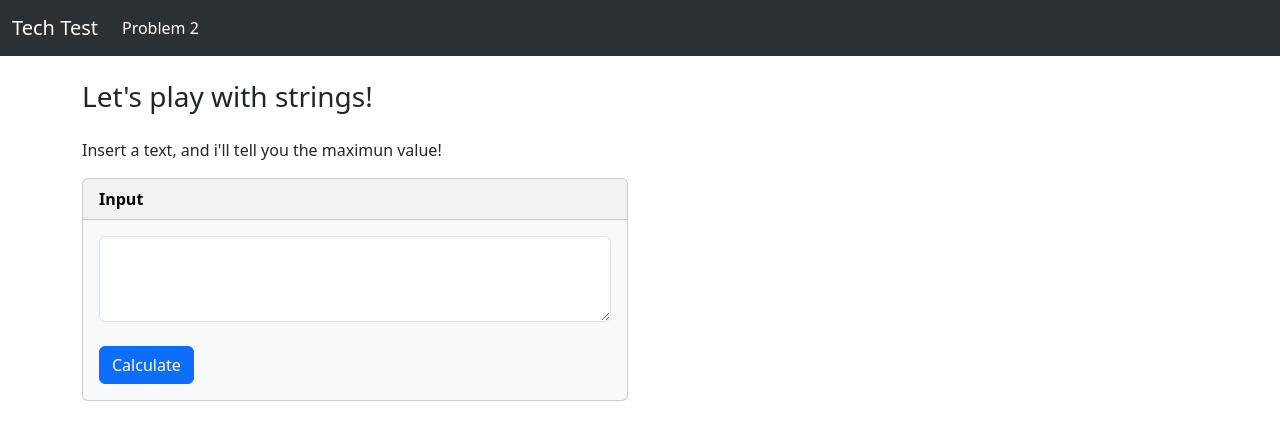
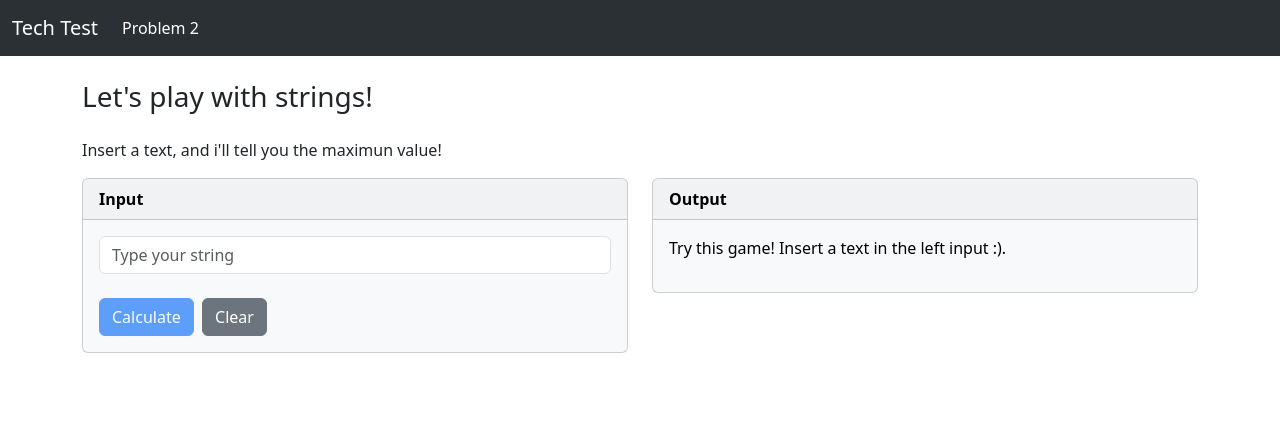
Before and after one commit to alemurillo104/test-frontend, an Angular app: page /problem-2 in a window 1280 px wide. Shown: the top 440 px of the page. Built offline with nearby package versions, Linux system fonts and the light colour scheme.

Commit message:
updating with structure v2

```diff
--- /dev/null
+++ b/src/app/core/utils/enums/status.enum.ts
@@ -0,0 +1,7 @@
+
+export enum StatusResponse {
+    initial,
+    success,
+    loading,
+    error,
+}
--- a/src/app/pages/problem-two/components/problem-two/problem-two.component.html
+++ b/src/app/pages/problem-two/components/problem-two/problem-two.component.html
@@ -13,31 +13,47 @@
                 <div class="card text-bg-light">
                     <div class="card-header"><strong>Input</strong></div>
                     <div class="card-body">
-                        <textarea class="form-control" [formControl]="stringField" id="exampleFormControlTextarea1" rows="3"></textarea>
+                        <!-- <textarea class="form-control" [formControl]="stringField" id="exampleFormControlTextarea1" rows="1"></textarea> -->
+                        <input class="form-control" [formControl]="stringField" (ngModelChange)="onInputChange()" type="text" placeholder="Type your string" aria-label="default input example">
                         <br>
-                        <button type="button" class="btn btn-primary" (click)="calculate()">Calculate</button>
+                        <button [disabled]="this.stringField.value == '' || this.statusResponse == StatusResponse.loading" type="button" class="btn btn-primary" (click)="calculate()">Calculate</button>&nbsp;
+                        <button [disabled]="this.statusResponse == StatusResponse.loading" type="button" class="btn btn-secondary" (click)="clear()">Clear</button>
                     </div>
                 </div>
             </div>
         </div>
         <div class="col col-sm-12 col-md-6">
-            <div *ngIf="this.response.ok" class="card text-bg-light" >
+            <div class="card text-bg-light">
                 <div class="card-header"><strong>Output</strong></div>
                 <div class="card-body">
+                    <p *ngIf="this.statusResponse == StatusResponse.initial">Try this game! Insert a text in the left
+                        input :).</p>
+                    <div class="container text-center" *ngIf="this.statusResponse == StatusResponse.loading">
+                        <p class="text-start">Please wait a little, we're calculating...</p>
+                        <div class="spinner-border text-primary" role="status">
+                            <span class="visually-hidden">Loading...</span>
+                        </div>
+                    </div>
+
+                    <ng-container *ngIf="this.statusResponse == StatusResponse.success">
+                        <p>Great! Your typed string was : <strong>{{ this.actualString }}</strong></p>
                         <p>We calculated and got the following result:</p>
                         <h5 class="card-title">Max value : {{ response.data.max }}</h5>
                         <p style="margin-top: 1em;">
-                        <button class="btn btn-primary" type="button" data-bs-toggle="collapse" data-bs-target="#collapseExample" aria-expanded="false" aria-controls="collapseExample">
+                            <button class="btn btn-primary" type="button" data-bs-toggle="collapse"
+                                data-bs-target="#collapseExample" aria-expanded="false" aria-controls="collapseExample">
                                 View details
                             </button>
                         </p>
-                    <div class="collapse" id="collapseExample" >
+                        <div class="collapse" id="collapseExample">
                             <div class="card card-body" style="max-height: 5rem; overflow-y: auto;">
                                 <p *ngFor="let ele of this.response.data.list">
                                     f('{{ ele.substring }}') = {{ ele.value }} <br>
                                 </p>
                             </div>
                         </div>
+                    </ng-container>
+
                 </div>
             </div>
         </div>
--- a/src/app/pages/problem-two/components/problem-two/problem-two.component.ts
+++ b/src/app/pages/problem-two/components/problem-two/problem-two.component.ts
@@ -3,6 +3,7 @@ import { FormControl } from '@angular/forms';
 
 import { ClientResponse } from './../../../../core/models/client.response.model';
 import { ProblemTwoService } from './../../../../core/services/problem-two.service';
+import { StatusResponse } from '../../../../core/utils/enums/status.enum';
 
 @Component({
   selector: 'app-problem-two',
@@ -15,6 +16,9 @@ export class ProblemTwoComponent implements OnInit {
   ) { }
 
   stringField = new FormControl('');
+  StatusResponse = StatusResponse;
+  statusResponse: StatusResponse = StatusResponse.initial;
+  actualString : string = '';
   response: ClientResponse = { ok: false, data: { max: 0, list: [] } };
 
   ngOnInit(): void {
@@ -24,16 +28,30 @@ export class ProblemTwoComponent implements OnInit {
 
   calculate() {
     if (this.stringField != null && this.stringField.value != null) {
-
+      this.statusResponse = StatusResponse.loading;
+      this.actualString = this.stringField.value!;
       this.service.calculate({
         "cadena": this.stringField.value!
       })
         .subscribe(
           res => {
             console.log(res)
+            this.stringField.setValue("");
             this.response = res;
+            this.statusResponse = (this.response.ok)
+              ? StatusResponse.success
+              : StatusResponse.error;
           }
         );
     }
   }
+
+  clear(){
+    this.statusResponse = StatusResponse.initial;
+    this.stringField.setValue("");
+  }
+
+  onInputChange(){
+    this.statusResponse = StatusResponse.initial;
+  }
 }
```
Also changed, not shown: src/app/core/utils/validators/input.validator.ts (added, +12 -0 lines). Lines whose indentation alone changed are shown as unchanged.
